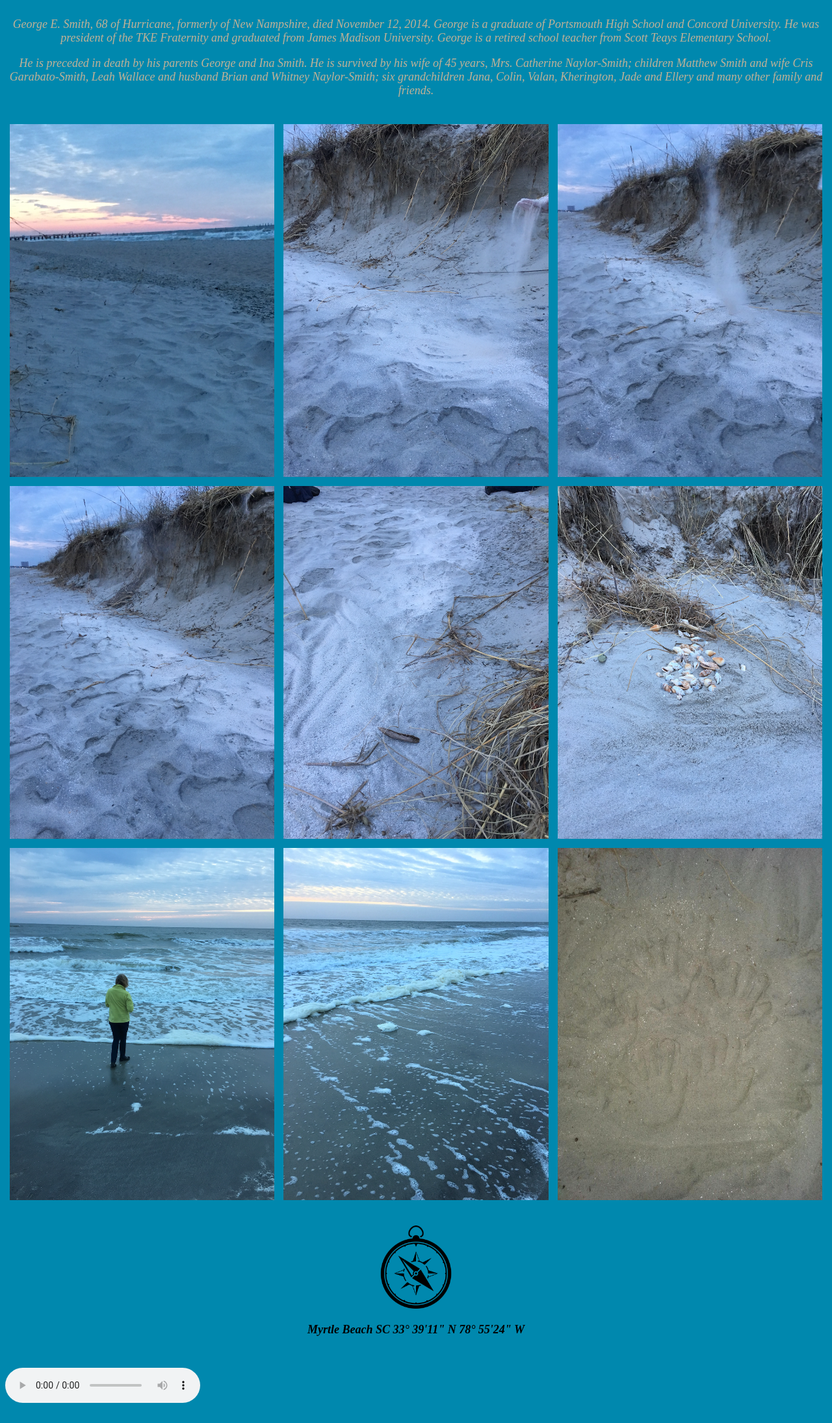
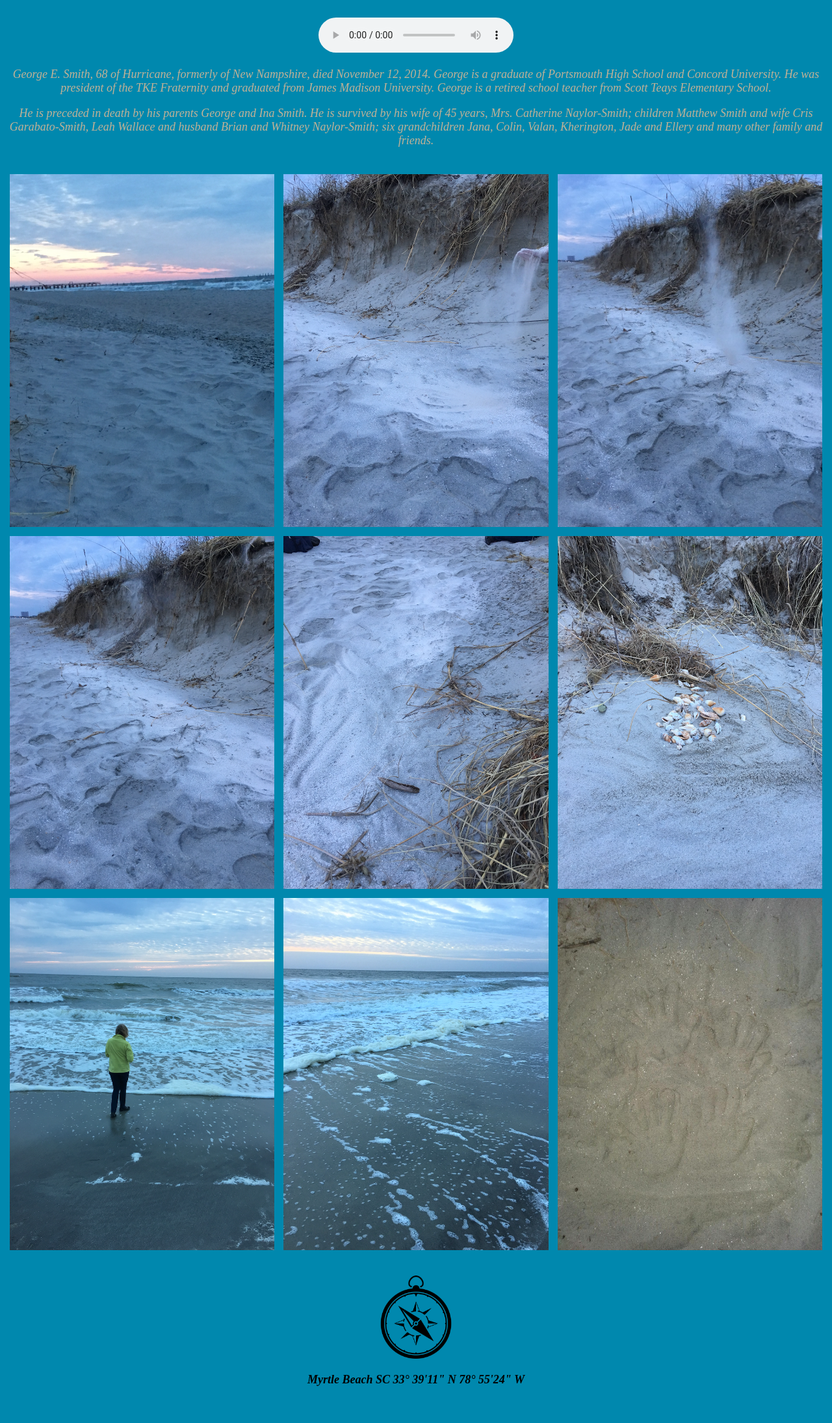
Before and after one commit to mnaylo/g-smith, a plain HTML site: page index.html in a window 1280 px wide. Shown: the part 75-2265 px from the top of the page at 65% size. Drawn offline with Linux system fonts and the light colour scheme.

Commit message:
Audio control

```diff
--- a/index.html
+++ b/index.html
@@ -63,6 +63,13 @@
 
 <body>
     <h2>George E. Smith</h2>
+    <p> <audio controls autoplay>
+
+            <source src="botw.ogg" allow="autoplay" type="audio/ogg">
+            <source src="botw.m4a" allow="autoplay" type="audio/mpeg">
+            Your browser does not support the audio element.
+        </audio></p>
+
     <p>George E. Smith, 68 of Hurricane, formerly of New Nampshire, died November 12, 2014. George is a graduate of
         Portsmouth High School and Concord University. He was president of the TKE Fraternity and graduated from James
         Madison University. George is a retired school teacher from Scott Teays Elementary School.</p>
@@ -130,13 +137,6 @@
         <p><strong>Myrtle Beach SC 33° 39'11" N 78° 55'24" W</strong></p>
     </footer>
 
-    <audio controls autoplay>
-
-        <source src="botw.ogg" allow="autoplay" type="audio/ogg">
-        <source src="botw.m4a" allow="autoplay" type="audio/mpeg">
-        Your browser does not support the audio element.
-    </audio>
-
 </body>
 
 </html>
```
